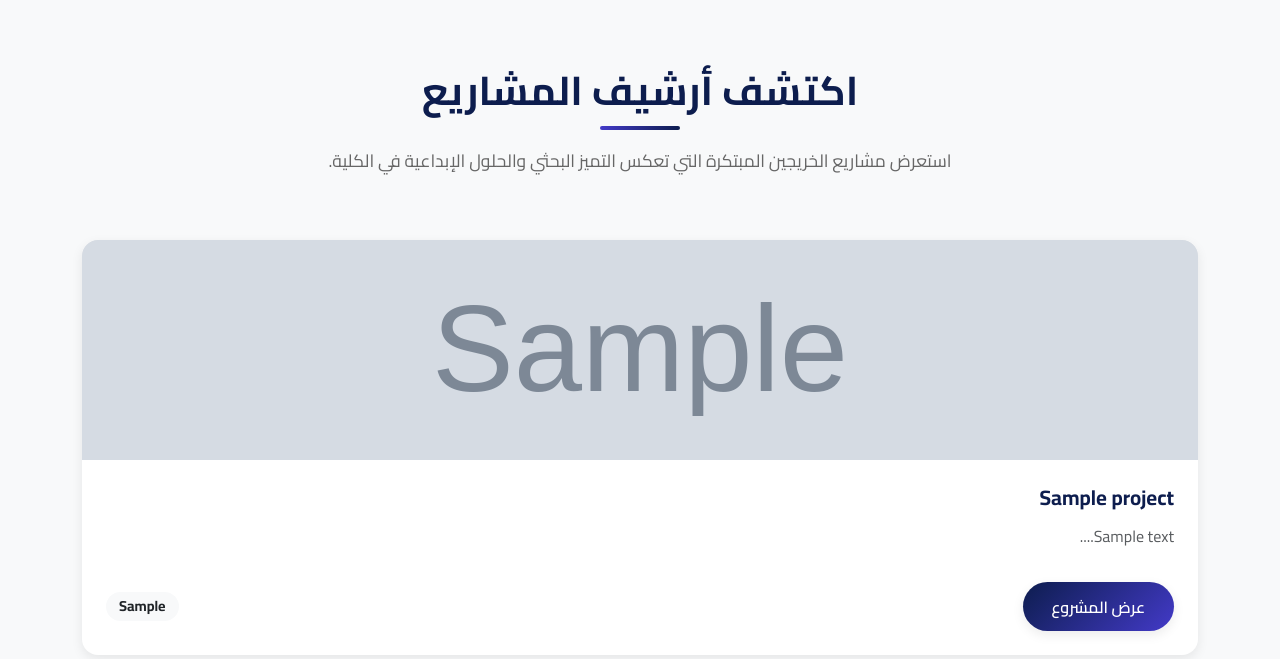
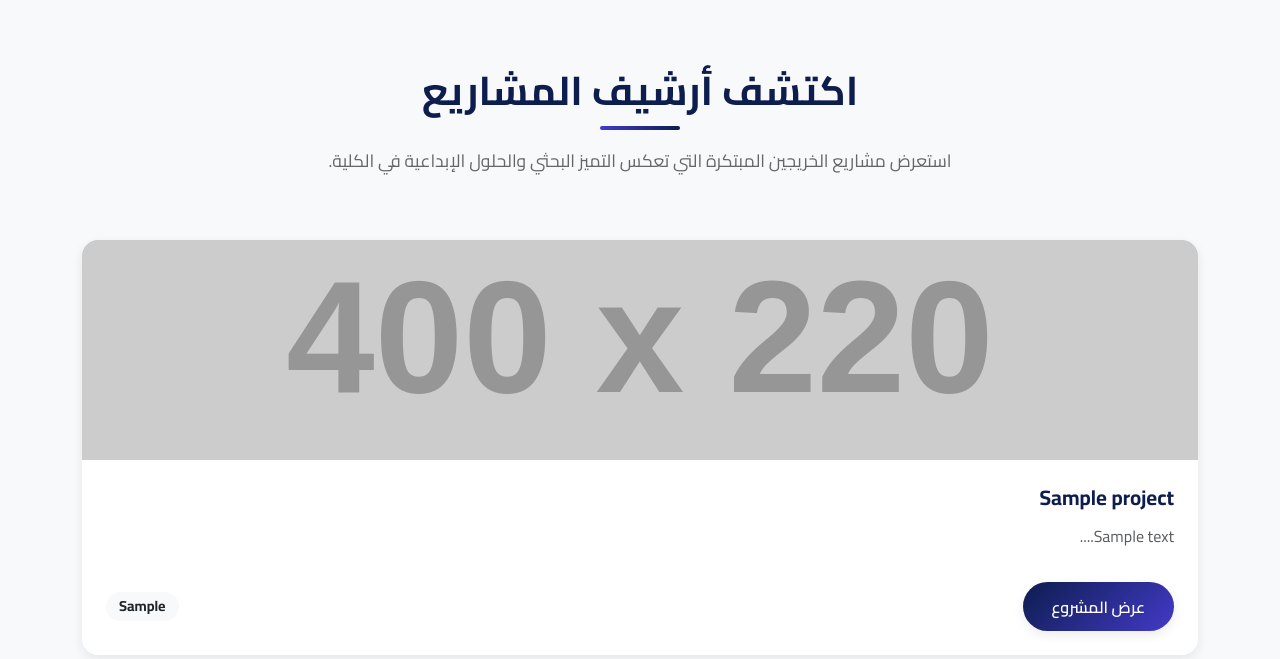
Before and after one commit to astral-fate/cu-platform, a Flask app: page / in a window 1280 px wide. Shown: the part 3136-3795 px from the top of the page. Run offline with Flask 3, Linux system fonts and the light colour scheme; tables that the repository leaves empty hold one stand-in row (values such as "Sample post"); grey boxes marked "Sample" are stand-in pictures; grey boxes labelled with a size stand in for pictures from a placeholder-image service; some libraries are stand-ins or nearby versions.

Commit message:
Update index.html

```diff
--- a/templates/index.html
+++ b/templates/index.html
@@ -986,7 +986,14 @@
               <div class="project-card">
                   {% if project.image_path %}
                   <div class="project-img-container">
-                      <img src="{{ url_for('static', filename=project.image_path) }}"
+
+
+                    <img src="{{ project.image_path | s3_url if project.image_path else url_for('static', filename='img/default-project.jpg') }}"
+                     alt="{{ project.title }}"
+                     class="project-img"
+                     onerror="this.src='https://placehold.co/400x220/0D1D4E/ffffff?text=Project+Image'">
+
+
                            alt="{{ project.title }}"
                            class="project-img"
                            onerror="this.src='https://placehold.co/400x220/0D1D4E/ffffff?text=Project+Image'">
```
